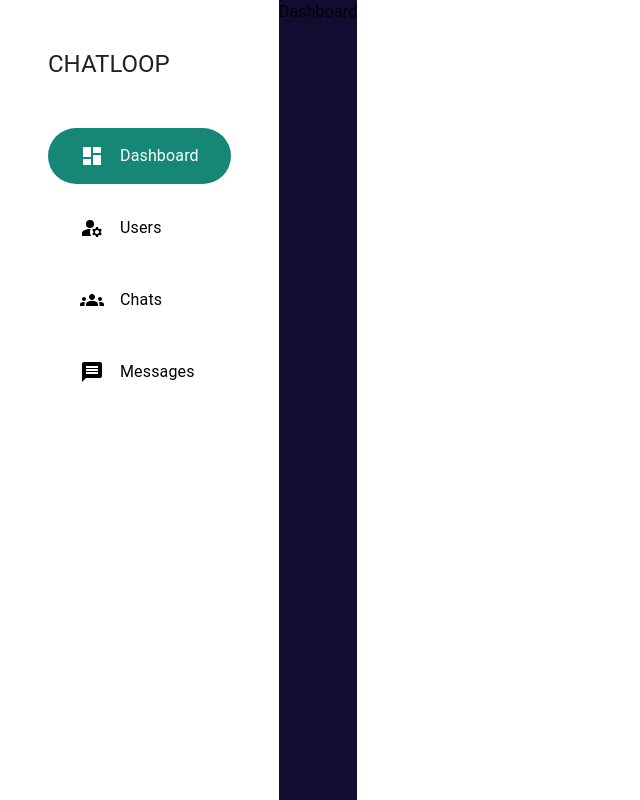
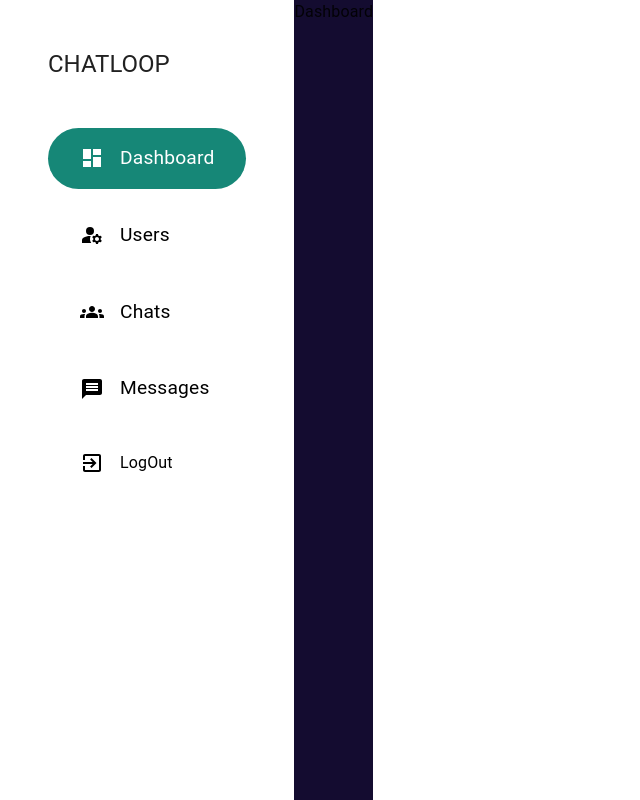
Before and after one commit to Shivyy247/chatloop, a React (Vite) app in the folder client/: page /admin/dashboard in a window 1280 px wide. Shown: the whole page, without its empty margins (0-640 px from the left). Built offline with nearby package versions, Linux system fonts and the light colour scheme.

Commit message:
feat: add ChatManag, MessageMang, and UserMang components; implement basic structure for admin management

```diff
--- a/client/src/components/layout/AdminLayout.jsx
+++ b/client/src/components/layout/AdminLayout.jsx
@@ -3,12 +3,13 @@
 import {
   Close as CloseIcon,
   Dashboard as DashboardIcon,
+  ExitToApp as ExitToAppIcon,
   Groups as GroupsIcon,
   ManageAccounts as ManageAccountsIcon,
   Menu as MenuIcon,
   Message as MessageIcon,
 } from "@mui/icons-material";
-import { useLocation, Link as LinkComponent } from "react-router-dom";
+import { useLocation, Link as LinkComponent, Navigate } from "react-router-dom";
 import { accent } from "../../constants/color";
 
 const Link = styled(LinkComponent)`
@@ -47,7 +48,11 @@
 
 const Sidebar = ({ w = "100%" }) => {
 
-    const location = useLocation();
+  const location = useLocation();
+
+  const logoutHandler = () => {
+    console.log("logout!")
+  }
 
     return (
       <Stack width={w} direction={"column"} p={"3rem"} spacing={"3rem"}>
@@ -69,20 +74,33 @@
             >
               <Stack direction={"row"} alignItems={"center"} spacing={"1rem"}>
                 {tab.icon}
-                <Typography>{tab.name}</Typography>
+                <Typography fontSize={"1.2rem"}>{tab.name}</Typography>
               </Stack>
             </Link>
           ))}
+
+          <Link
+            onClick={logoutHandler}
+          >
+            <Stack direction={"row"} alignItems={"center"} spacing={"1rem"}>
+              <ExitToAppIcon/>
+              <Typography>LogOut</Typography>
+            </Stack>
+          </Link>
         </Stack>
       </Stack>
     );
 };
+
+const isAdmin = true;
 
 const AdminLayout = ({ children }) => {
   const [isMobile, setIsMobile] = useState(false);
 
   const handleMobile = () => setIsMobile(!isMobile);
   const handleClose = () => setIsMobile(false);
+
+  if(!isAdmin) return <Navigate to="/admin" />
 
   return (
     <Box>
```
Also changed, not shown: client/src/pages/admin/ChatManag.jsx (added, +11 -0 lines), client/src/pages/admin/MessageMang.jsx (added, +11 -0 lines), client/src/pages/admin/UserMang.jsx (added, +11 -0 lines).
